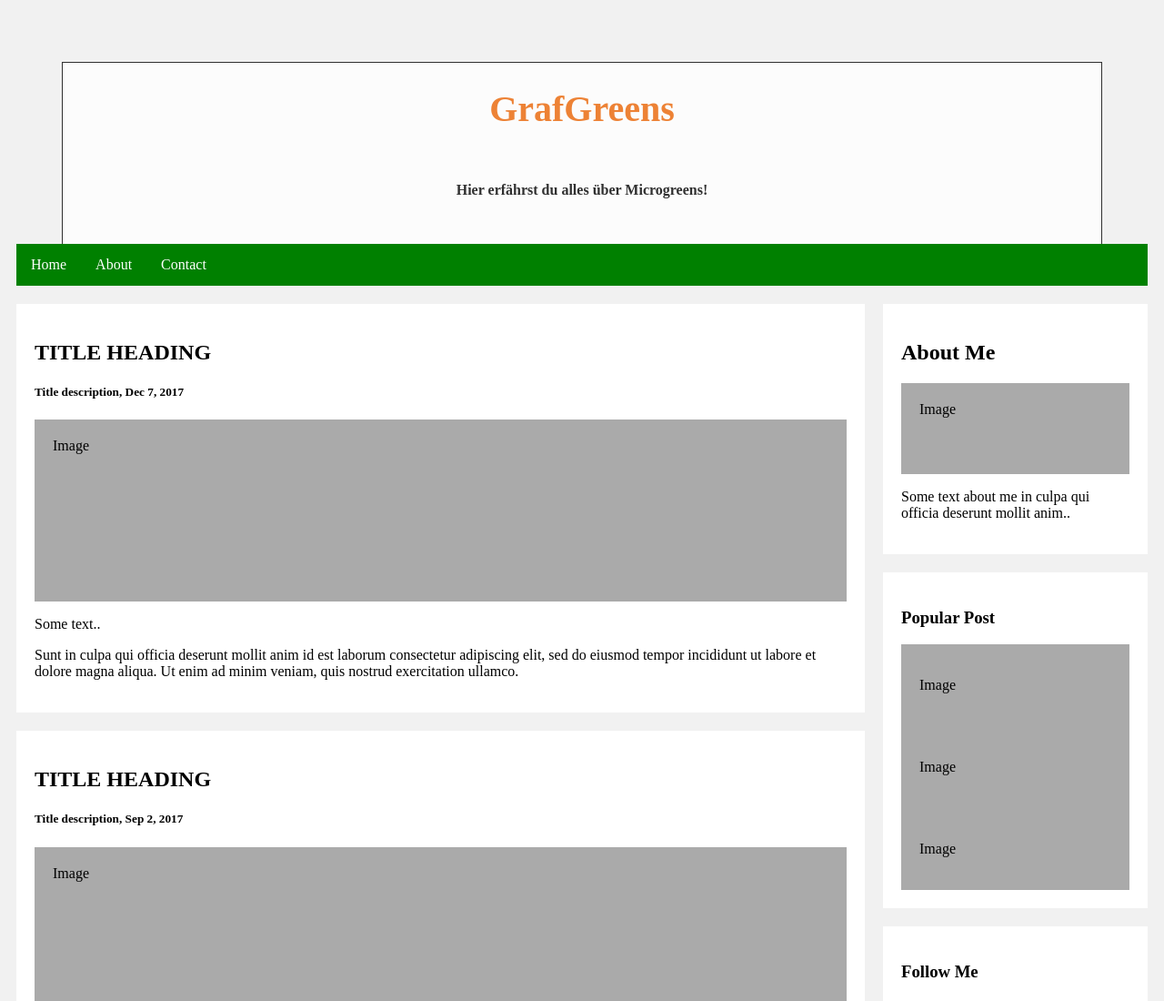
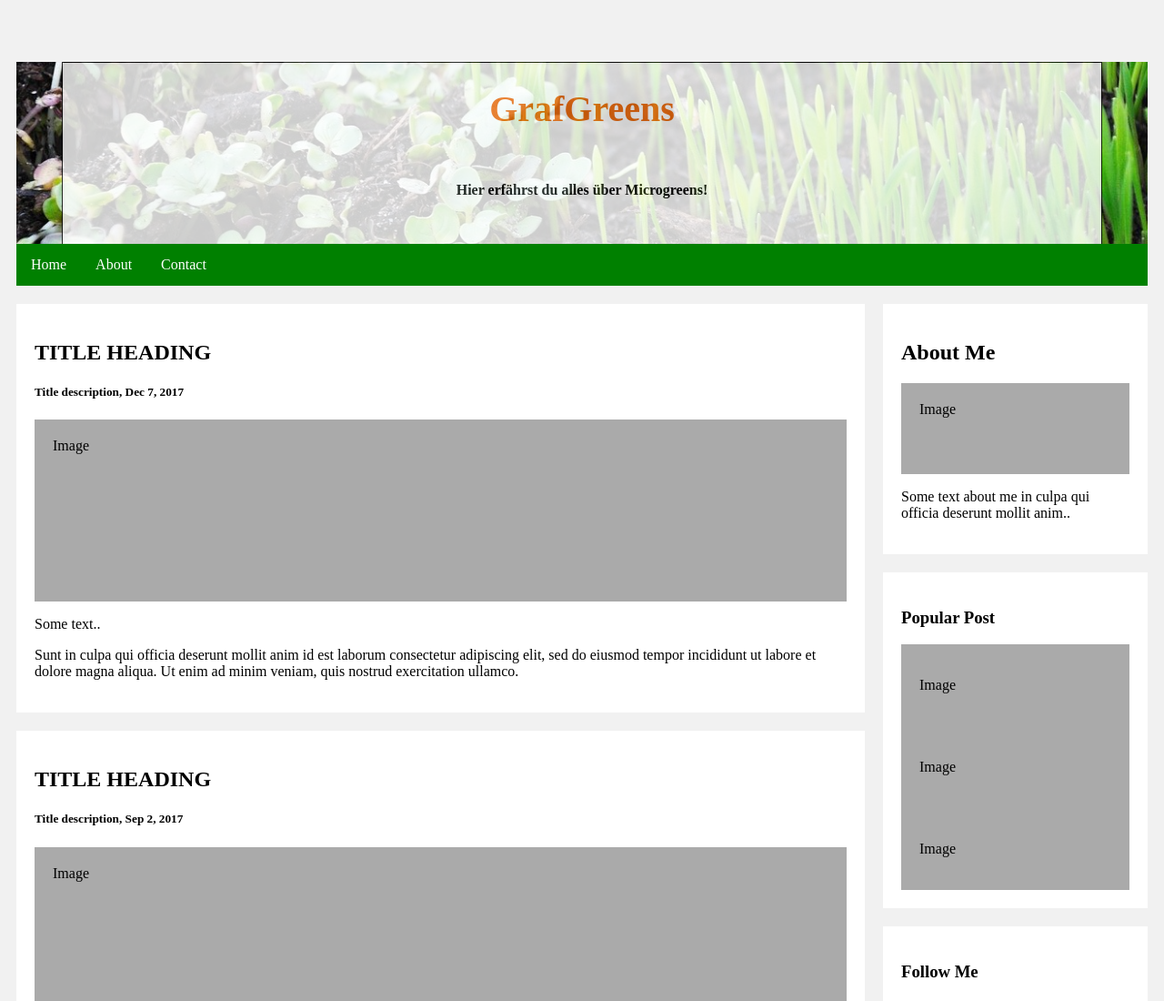
Before and after one commit to rGr9/GrafGreens, a plain HTML site: page index.html in a window 1280 px wide. Shown: the top 1100 px of the page at 91% size. Drawn offline with Linux system fonts and the light colour scheme; the site is published under a folder, as on GitHub Pages, so addresses that start at the root find nothing.

Commit message:
Update main.css

```diff
--- a/main.css
+++ b/main.css
@@ -6,7 +6,7 @@ header{
 	padding: auto;
 	text-align: center;
 	color:#ed6707 ;
-	background: url(/sprouts.jpg) no-repeat center;
+	background: url(sprouts.jpg) no-repeat center;
   	background-size: cover;
   	height: 200px;
   	position: relative;
```
